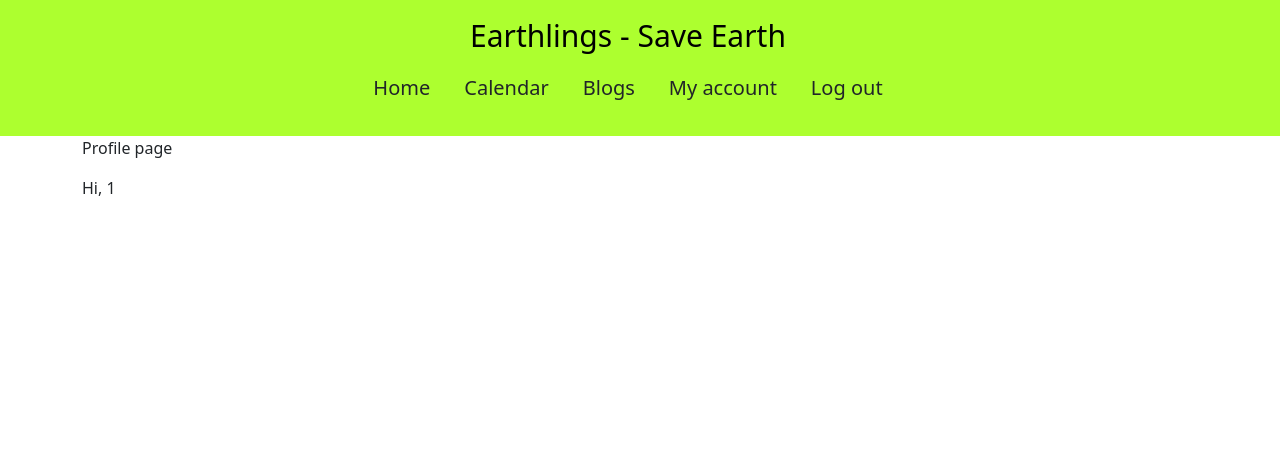
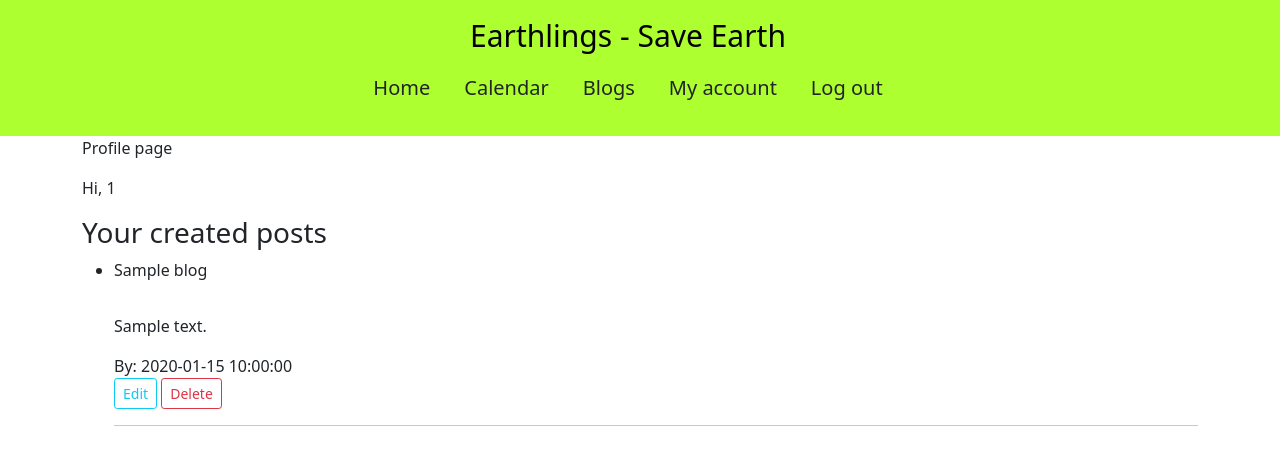
Before and after one commit to JoyZadan/Earthlings, a Flask app: page /profile/ in a window 1280 px wide. Shown: the top 465 px of the page. Run offline with Flask 2, Linux system fonts and the light colour scheme; the visitor is signed in with stand-in values (Sample User, id 1); a database or web service that is not in the repository returns one stand-in record (values such as "Sample title"); some libraries are stand-ins or nearby versions.

Commit message:
profile page display blogs records

```diff
--- a/app.py
+++ b/app.py
@@ -1,9 +1,5 @@
 import os
-# import re
-# from datetime import datetime
 
-# from bson.errors import InvalidId
-# from cloudinary.exceptions import Error
 from flask import (
     Flask, flash, render_template,
     redirect, request, session, url_for)
@@ -12,7 +8,6 @@ from flask_pymongo import PyMongo
 from bson.objectid import ObjectId
 from werkzeug.security import generate_password_hash, check_password_hash
 
-# from helpers import upload_image
 
 if os.path.exists("env.py"):
     import env
@@ -31,7 +26,6 @@ mongo = PyMongo(app)
 @app.route("/")
 def index():
     animation_info = list(mongo.db.animation.find())
-    # mongo.db.animation.
     return render_template("index.html", index_page=True,
                            animation_info=animation_info)
 
@@ -133,9 +127,10 @@ def profile():
     except Error:
         return redirect(url_for("login"))
     if "user" in session:
-        # user_history = list(mongo.db.user_profile.find({"username": {"$eq": session["user"]}}))
-        # return render_template("profile.html", user_history=user_history)
-        return render_template("profile.html")
+        blog_list = mongo.db.blog.find(
+            {"created_by": {'$eq': session['user']}})
+        category_list = list(mongo.db.categories.find())
+        return render_template("profile.html", blog_list=blog_list, category_list=category_list)
     return redirect(url_for("index"))
 
 
--- a/static/css/style.css
+++ b/static/css/style.css
@@ -4,6 +4,13 @@ body {
 .hide {
     display: none;
 }
+
+.btn-micro {
+    padding: 0.25rem 0.25rem;
+    font-size: 0.5rem;
+    border-radius: 0.3rem;
+}
+
 .center-align {
     text-align: center;
 }
--- a/templates/blog.html
+++ b/templates/blog.html
@@ -34,7 +34,7 @@
                                             {% if item == category._id | string %}
                                                 <li class="breadcrumb-item">
                                                     <a href="{{ url_for('blog', filter=item ) }}"
-                                                       class="btn btn-sm btn-outline-secondary">
+                                                       class="btn btn-micro btn-outline-secondary">
                                                         {{ category.name }}
                                                     </a>
                                                 </li>
--- a/templates/profile.html
+++ b/templates/profile.html
@@ -7,4 +7,51 @@
 {% block content %}
     <p>Profile page</p>
     <p>Hi, {{ session.user }}</p>
+    {% if blog_list %}
+        <h3>Your created posts</h3>
+        <ul>
+            {% for blog in blog_list %}
+                <li>
+                    <div class="blog-container-item">
+                        <div class="row">
+                            <div class="col">
+                                <span class="blog-title">{{ blog.title }}</span>
+                                <div class="category-container mt-3" aria-label="breadcrumb">
+                                    <ol class="breadcrumb" style="--bs-breadcrumb-divider: '';">
+                                        {% for category in category_list %}
+                                            {% for item in blog.categories %}
+                                                {% if item == category._id | string %}
+                                                    <li class="breadcrumb-item">
+                                                        <span class="btn btn-micro btn-secondary">
+                                                            {{ category.name }}
+                                                        </span>
+                                                    </li>
+                                                {% endif %}
+
+                                            {% endfor %}
+                                        {% endfor %}
+                                    </ol>
+                                </div>
+                            </div>
+                        </div>
+                        <div class="row">
+                            <div class="col">
+                                <p>{{ blog.blog_text }}</p>
+                                <span>By: {{ blog.created_by }}</span>
+                            </div>
+                        </div>
+                        <div class="row">
+                            <div class="col">
+                                <span class="btn btn-sm btn-outline-info" id="edit_{{ blog._id }}">Edit</span> <span class="btn btn-sm btn-outline-danger"id="delete_{{ blog._id }}">Delete</span>
+                            </div>
+                        </div>
+                    </div>
+                </li>
+                <hr>
+            {% endfor %}
+        </ul>
+    {% else %}
+        <p>No records found.</p>
+    {% endif %}
+
 {% endblock %}
```
